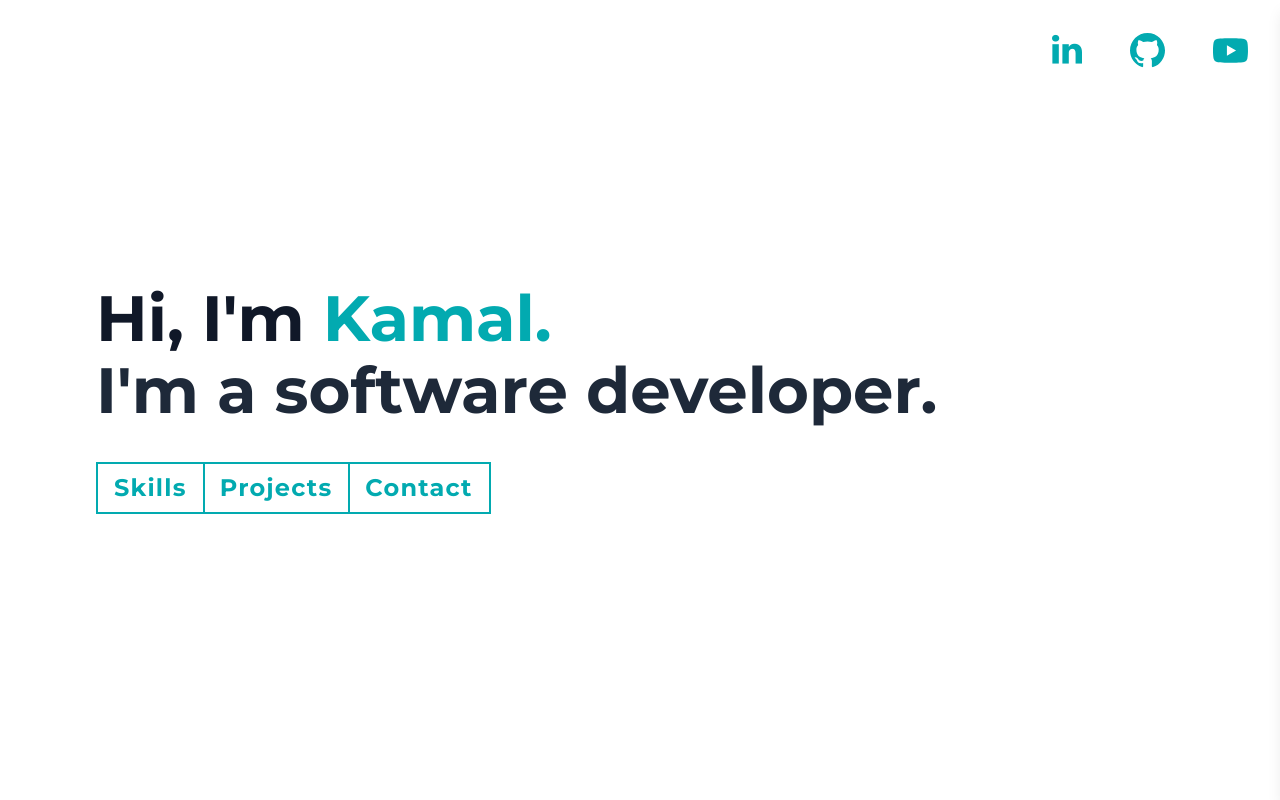
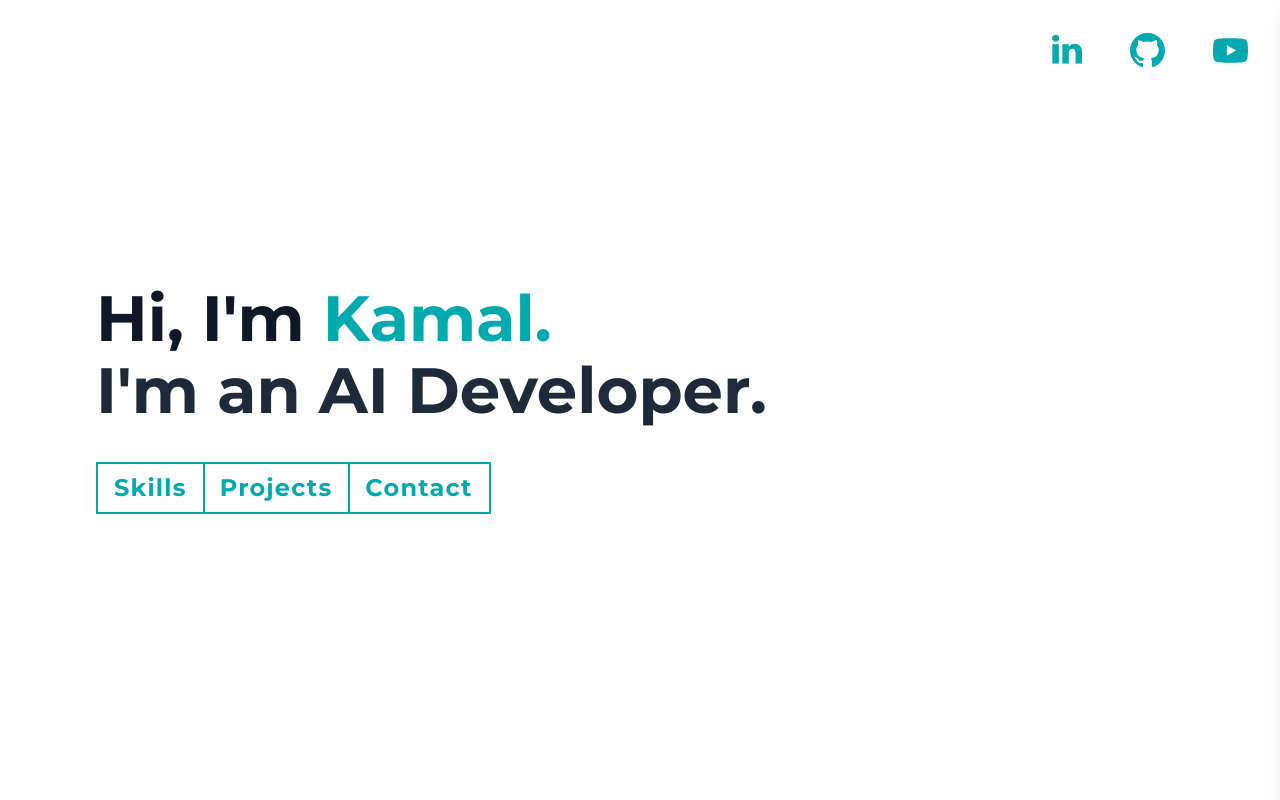
Before and after one commit to kmkan/my-portfolio, a React (Vite) app: page / in a window 1280 px wide. Shown: the top 800 px of the page. Built offline with nearby package versions, Linux system fonts and the light colour scheme.

Commit message:
Change title to AI Developer.

```diff
--- a/src/App.jsx
+++ b/src/App.jsx
@@ -352,7 +352,7 @@ const App = () => {
                                     Hi, I'm <span style={{color: tealColor}}>Kamal.</span>
                                 </h1>
                                 <h2 className="font-bold text-gray-800 leading-tight" style={{ fontSize: '4rem' }}>
-                                    I'm a software developer.
+                                    I'm an AI Developer.
                                 </h2>
                             </div>
                             <div className={`mt-8 flex flex-wrap transition-opacity duration-700 ease-out delay-300 ${navVisible ? 'opacity-100' : 'opacity-0'}`}>
```
